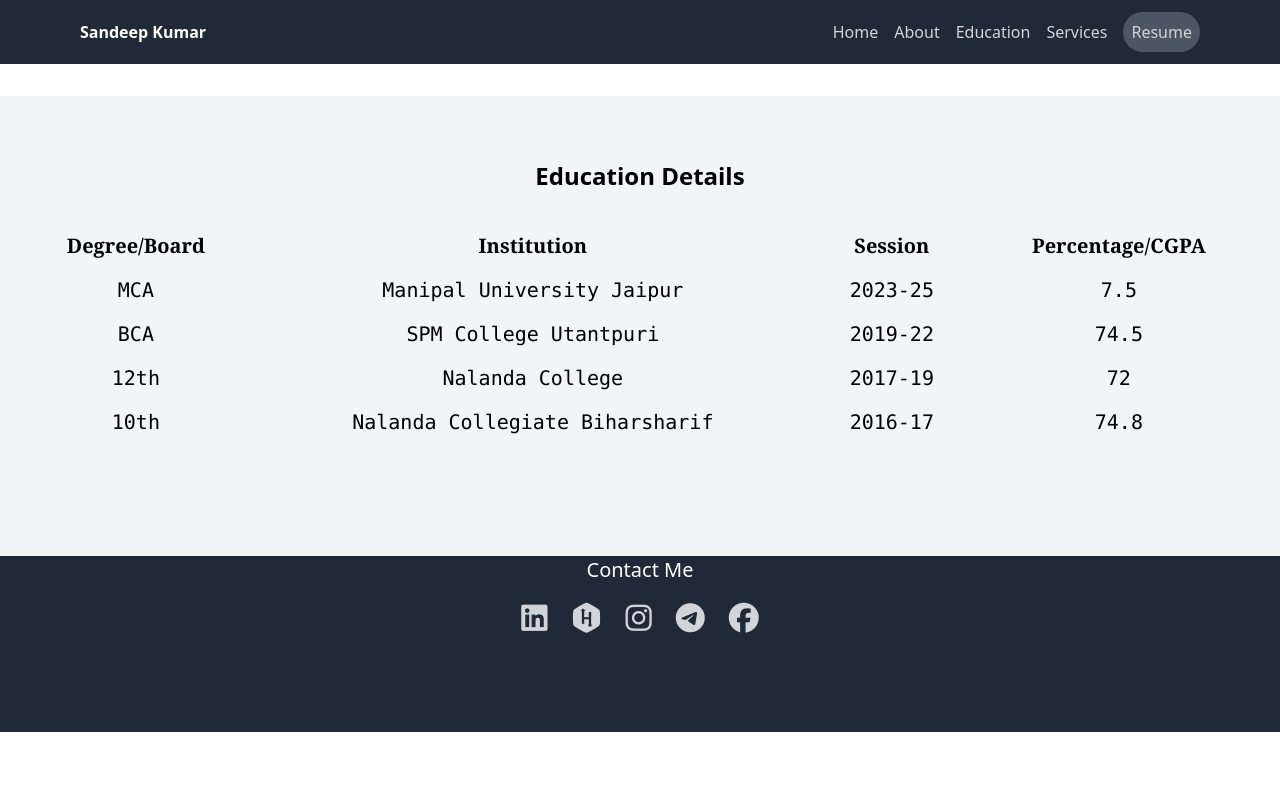
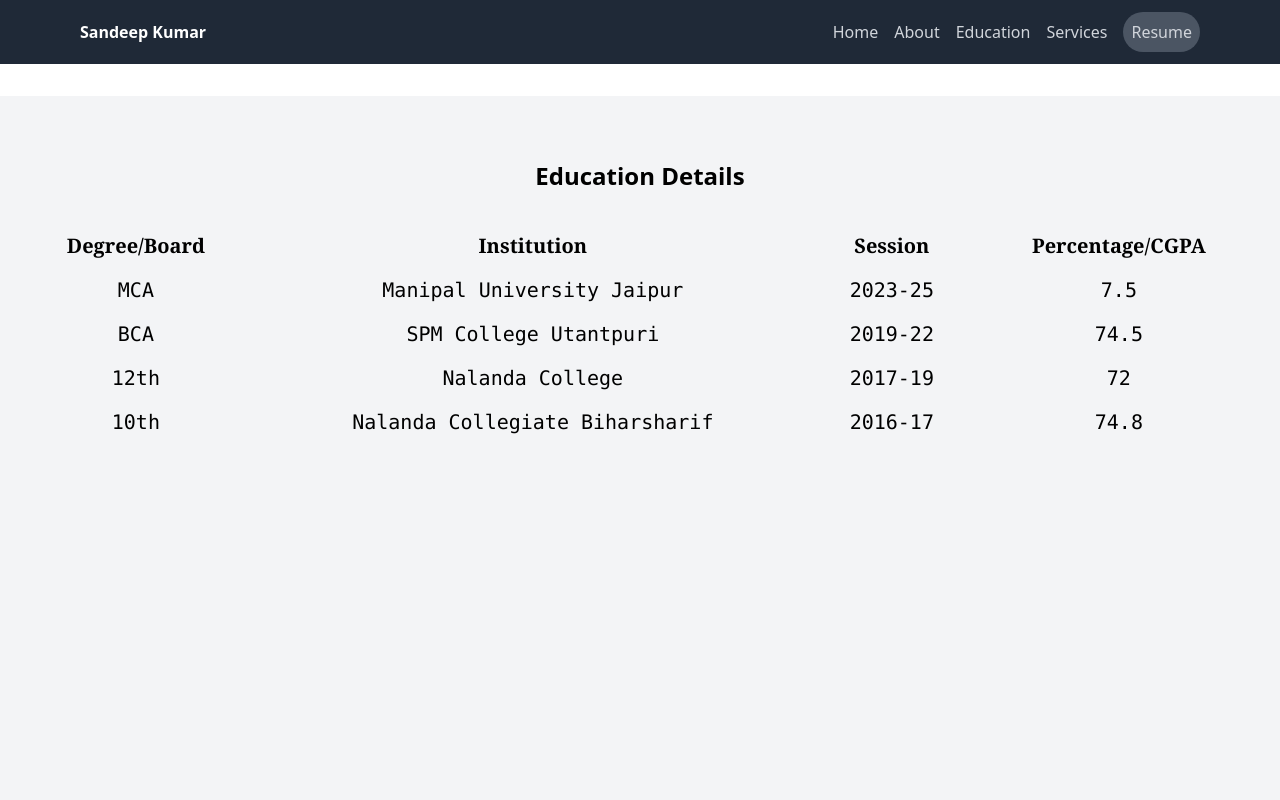
Before and after one commit to sandeep200215/ReactPortFolio, a React (Vite) app: page /education in a window 1280 px wide. Shown: the top 800 px of the page. Built offline with nearby package versions, Linux system fonts and the light colour scheme.

Commit message:
change in education and service file

```diff
--- a/src/Education.jsx
+++ b/src/Education.jsx
@@ -3,7 +3,7 @@ import React from 'react';
 
 const Education = () => {
   return (
-    <section className="py-8 sm:py-16 bg-gray-100 mt-8">
+    <section className=" bg-cover bg-center h-screen py-8 sm:py-16 bg-gray-100 mt-8">
       <div className="container mx-auto px-4">
         <h2 className="text-3xl sm:text-2xl font-bold text-center mb-8 ">Education Details</h2>
         <div className="overflow-x-auto">
--- a/src/Service.jsx
+++ b/src/Service.jsx
@@ -6,8 +6,10 @@ function Service()
 
 
           return (
+            <div className="bg-cover bg-center ">
 
               <Project/>
+              </div>
 
           );
 
```
